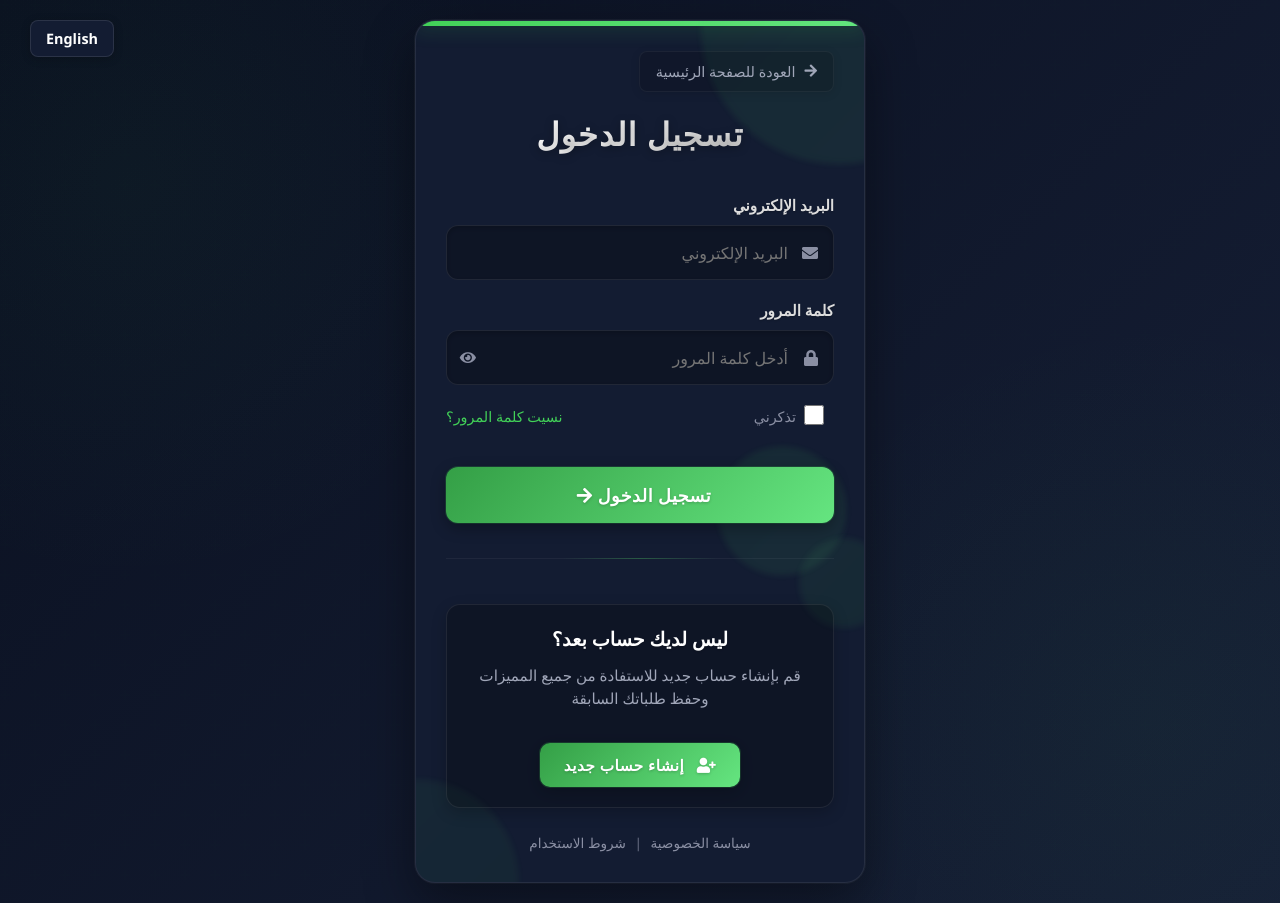
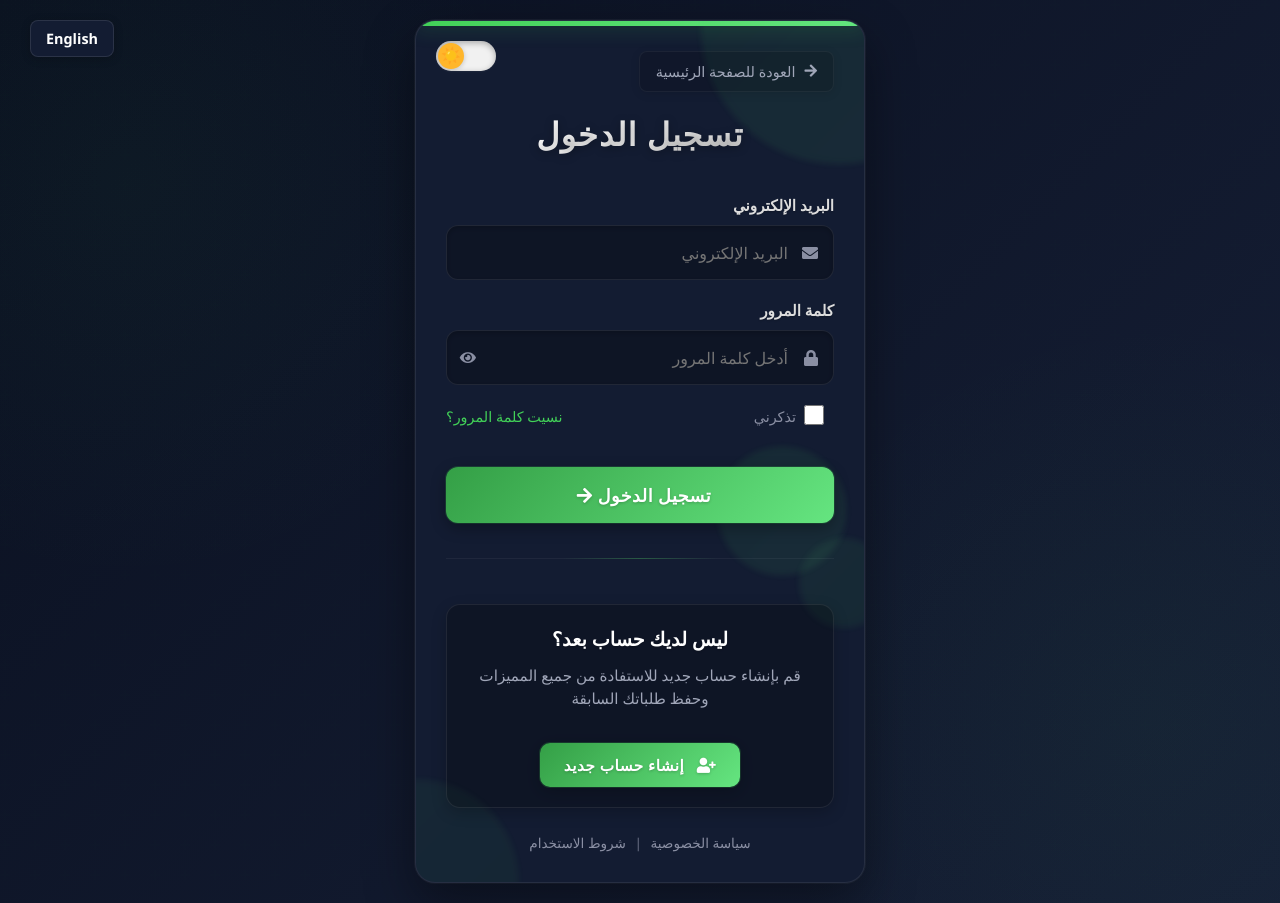
Before and after one commit to mostafamohamed123hf/degtial-menu, a plain HTML site: page public/pages/register.html in a window 1280 px wide. Drawn offline with Linux system fonts and the light colour scheme; no server answers.

Commit message:
registerfix

```diff
--- a/public/pages/register.html
+++ b/public/pages/register.html
@@ -959,6 +959,13 @@
           <span data-i18n="backToHome">العودة للصفحة الرئيسية</span>
         </button>
 
+        <div class="toggle-switch" style="position: absolute; top: 20px; left: 20px; z-index: 2;">
+          <div class="toggle-switch-container">
+            <input type="checkbox" id="switch" class="theme-toggle" data-theme-switch="true" />
+            <label for="switch"></label>
+          </div>
+        </div>
+
         <!-- Login Form Container -->
         <div class="login-container">
           <div class="auth-header">
```
